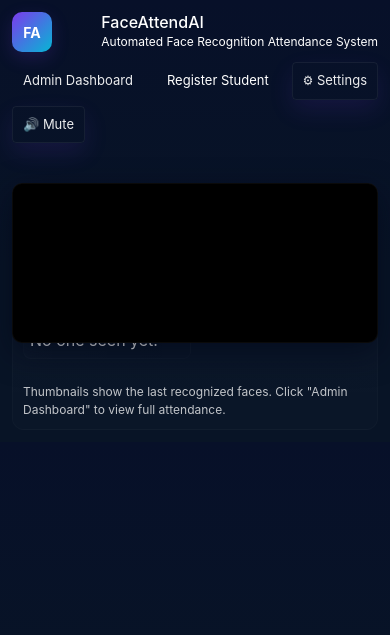
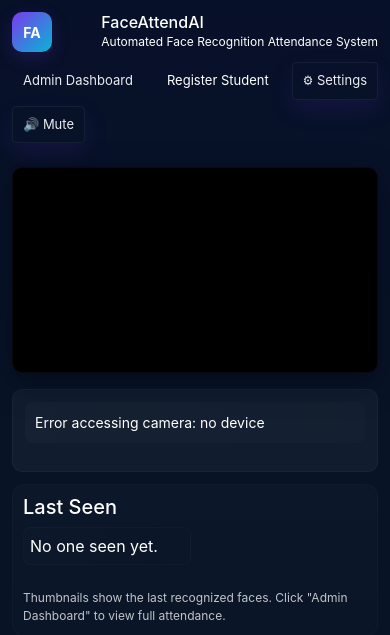
Before and after one commit to aloksingh1818/face-detection-system, a Flask app: page / in a window 390 px wide. Shown: the top 635 px of the page. Run offline with Flask 3, Linux system fonts and the light colour scheme; some libraries are stand-ins or nearby versions.

Commit message:
Make video element responsive: wrap in .video-wrapper and add responsive classes

```diff
--- a/templates/index.html
+++ b/templates/index.html
@@ -29,7 +29,9 @@
             <div class="row">
                 <div class="col-md-8">
                     <div class="camera-container">
-                        <video id="videoElement" autoplay playsinline></video>
+                        <div class="video-wrapper">
+                            <video id="videoElement" autoplay playsinline class="responsive-video mtz-vlc-gpbcp"></video>
+                        </div>
                         <div class="status-container mt-3">
                             <p id="statusMessage" class="status-message">Initializing camera...</p>
                         </div>
--- a/templates/register_student.html
+++ b/templates/register_student.html
@@ -34,7 +34,9 @@
                 </div>
 
                 <div style="position:relative;max-width:480px;margin:14px auto;text-align:center">
-                    <video id="videoElement" autoplay playsinline></video>
+                    <div class="video-wrapper">
+                        <video id="videoElement" autoplay playsinline class="responsive-video mtz-vlc-gpbcp"></video>
+                    </div>
                     <div class="guide-box" style="position:absolute;left:50%;top:50%;transform:translate(-50%,-50%);width:240px;height:300px;border-radius:10px;"></div>
                 </div>
 
```
